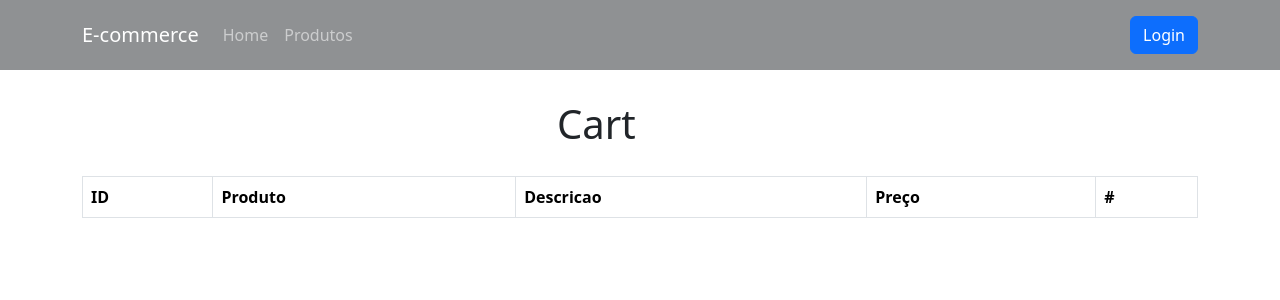
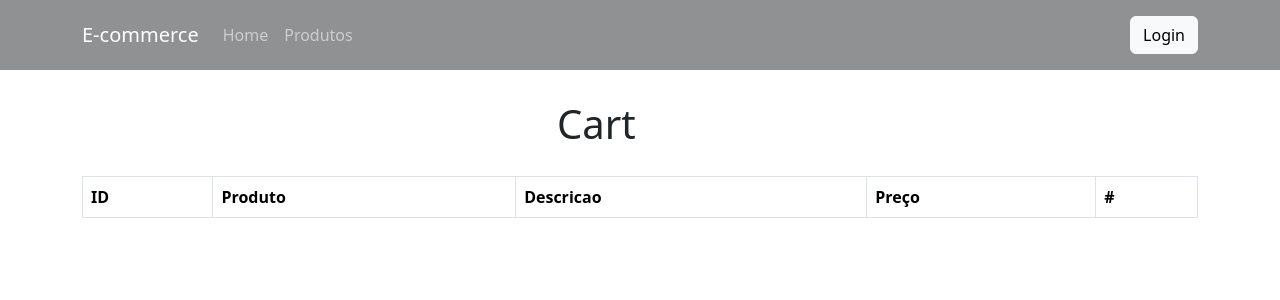
Before and after one commit to KarlaStromberg/projetoEcommerce, a React (Create React App) app: page /carrinho in a window 1280 px wide. Shown: the top 300 px of the page. Built offline with nearby package versions, Linux system fonts and the light colour scheme.

Commit message:
Login button

```diff
--- a/src/componentes/GerenciarLogin.jsx
+++ b/src/componentes/GerenciarLogin.jsx
@@ -41,7 +41,7 @@ function GerenciarLogin()
       <Row>
         <Col md={12}>
           <a href="/login">
-            <Button variant="primary">Login</Button>{" "}
+            <Button variant="light">Login</Button>{" "}
           </a>
         </Col>
       </Row>
@@ -70,7 +70,7 @@ function GerenciarLogin()
         <i className="fa fa-at"> {emailUsuario}</i>
       </Col>
       <Col md={2}>
-        <Button variant="danger" onClick={() => removerDadosLocalStorage()}>
+        <Button variant="light" onClick={() => removerDadosLocalStorage()}>
           Sair
         </Button>{" "}
       </Col>
```
